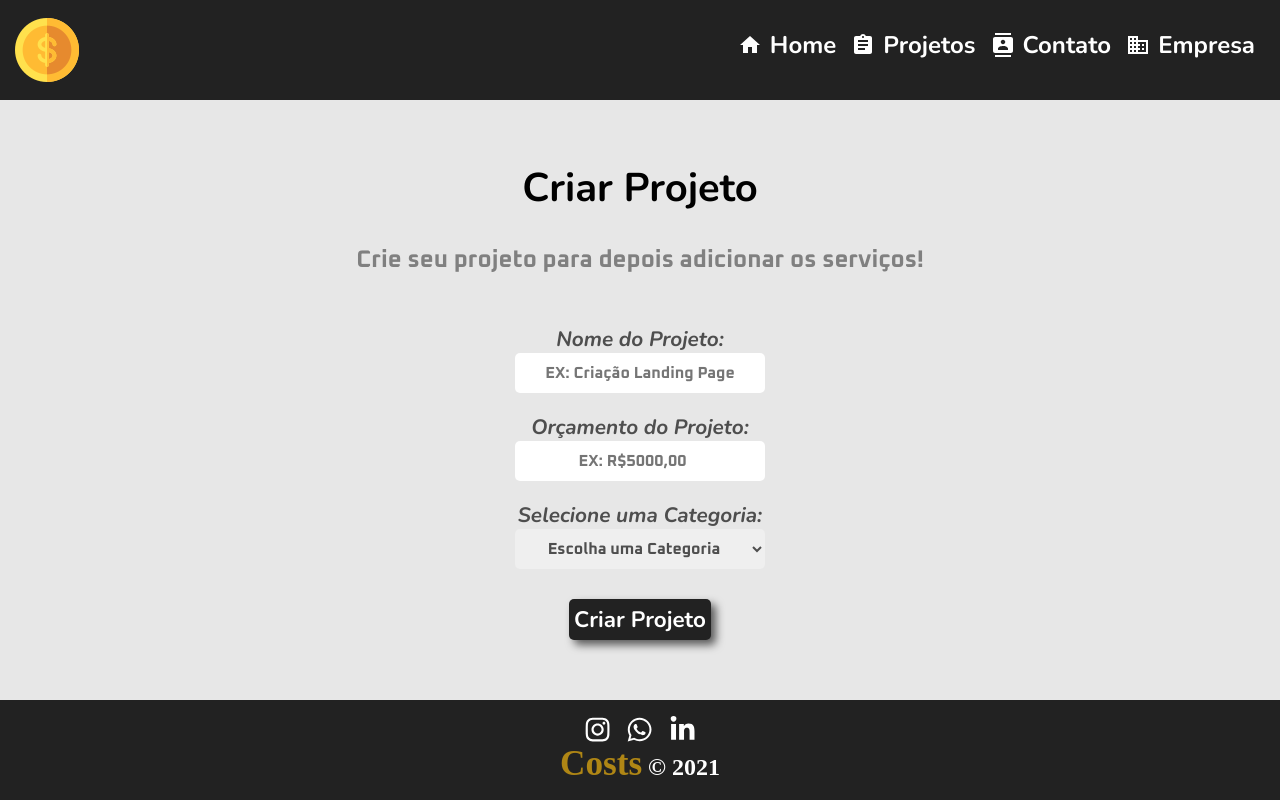
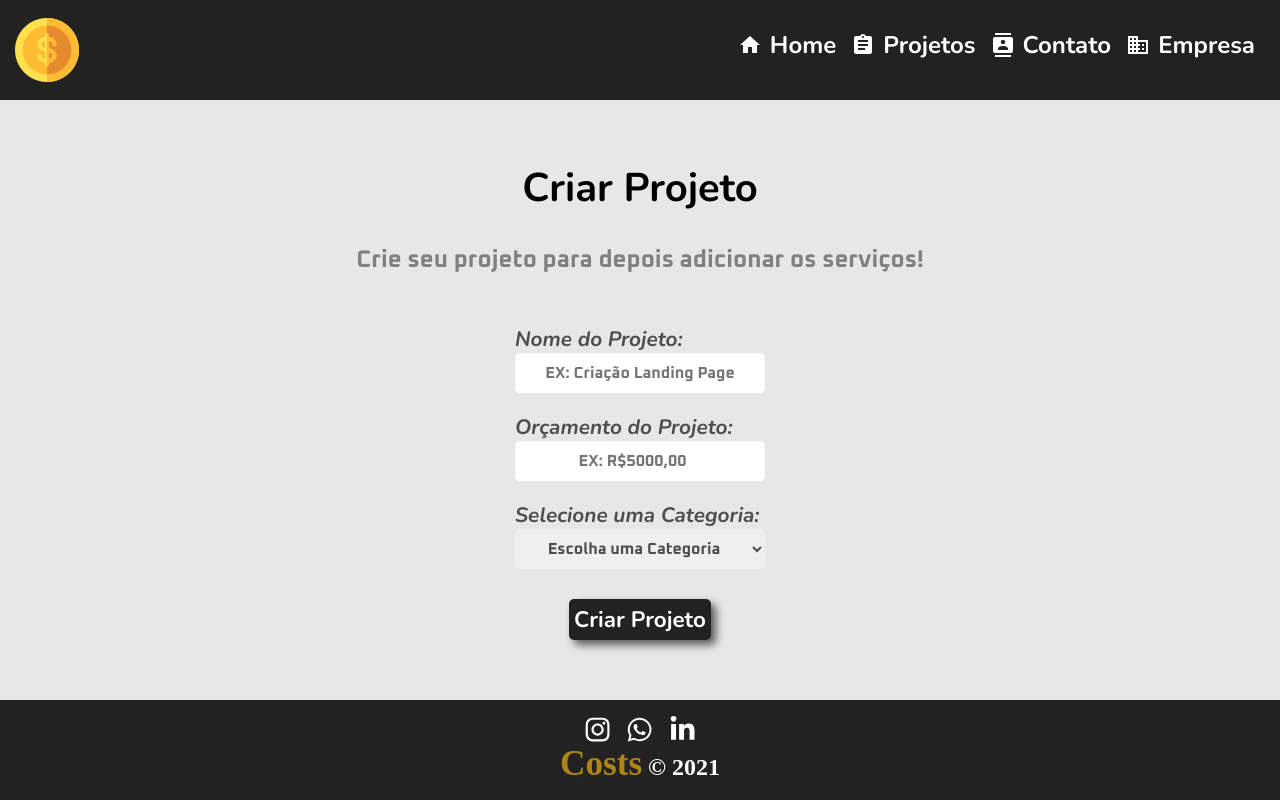
Before and after one commit to Kauadasilvalourenco/projeto_costs, a React (Vite) app: page /criarProjeto in a window 1280 px wide. Built offline with nearby package versions, Linux system fonts and the light colour scheme; a web font is replaced by a local one.

Commit message:
fix: Corrigido posicionamento do formulário de criação de projeto na tela

```diff
--- a/src/components/_form/Form.module.css
+++ b/src/components/_form/Form.module.css
@@ -1,5 +1,8 @@
 .Form {
-    text-align: center;
+    display: flex;
+    justify-content: center;
+    align-items: center;
+    flex-direction: column;
 }
 
 .conteiner_fields {
```
